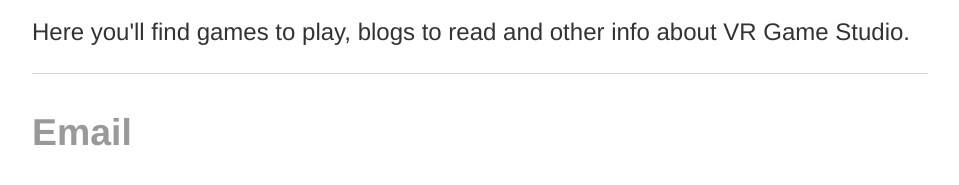
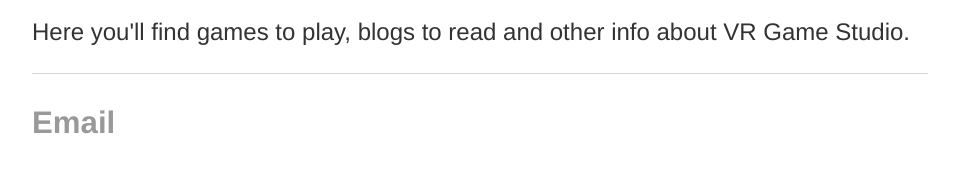
Before and after one commit to vrgamestudio/vrgamestudio.github.io, a Jekyll site: the page built from index.html, in a window 1280 px wide. Shown: the part 188-373 px from the top of the page, without its empty margins (160-1119 px from the left). Built offline with Jekyll 4.4.1, drawn with Linux system fonts in a browser that asks for light colours.

Commit message:
Update main.css
Updated footer size

```diff
--- a/css/main.css
+++ b/css/main.css
@@ -32,7 +32,7 @@
 }
 footer {
 	border-top: 1px solid #d5d5d5;
-	font-size: 1.8em;
+	font-size: 1.5em;
 }
 ul {
 	font-size: 1.3em;
```
